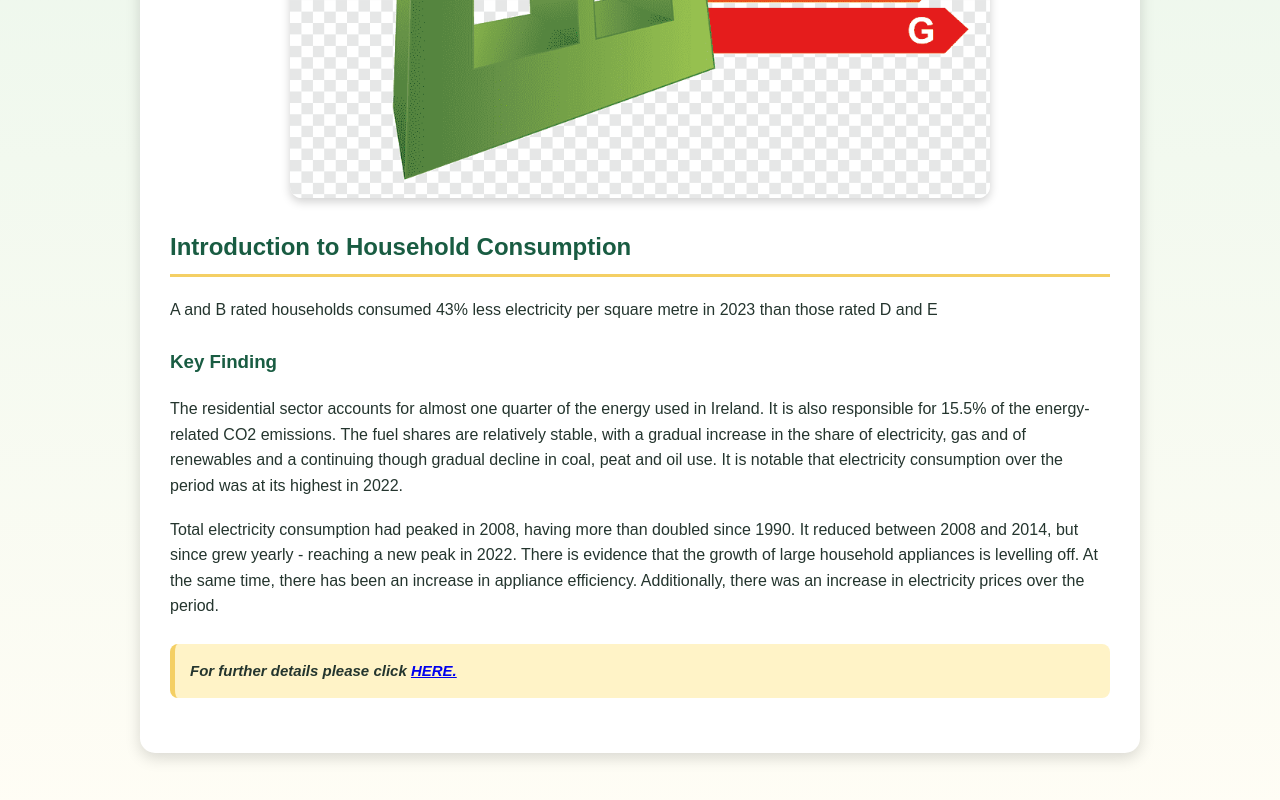
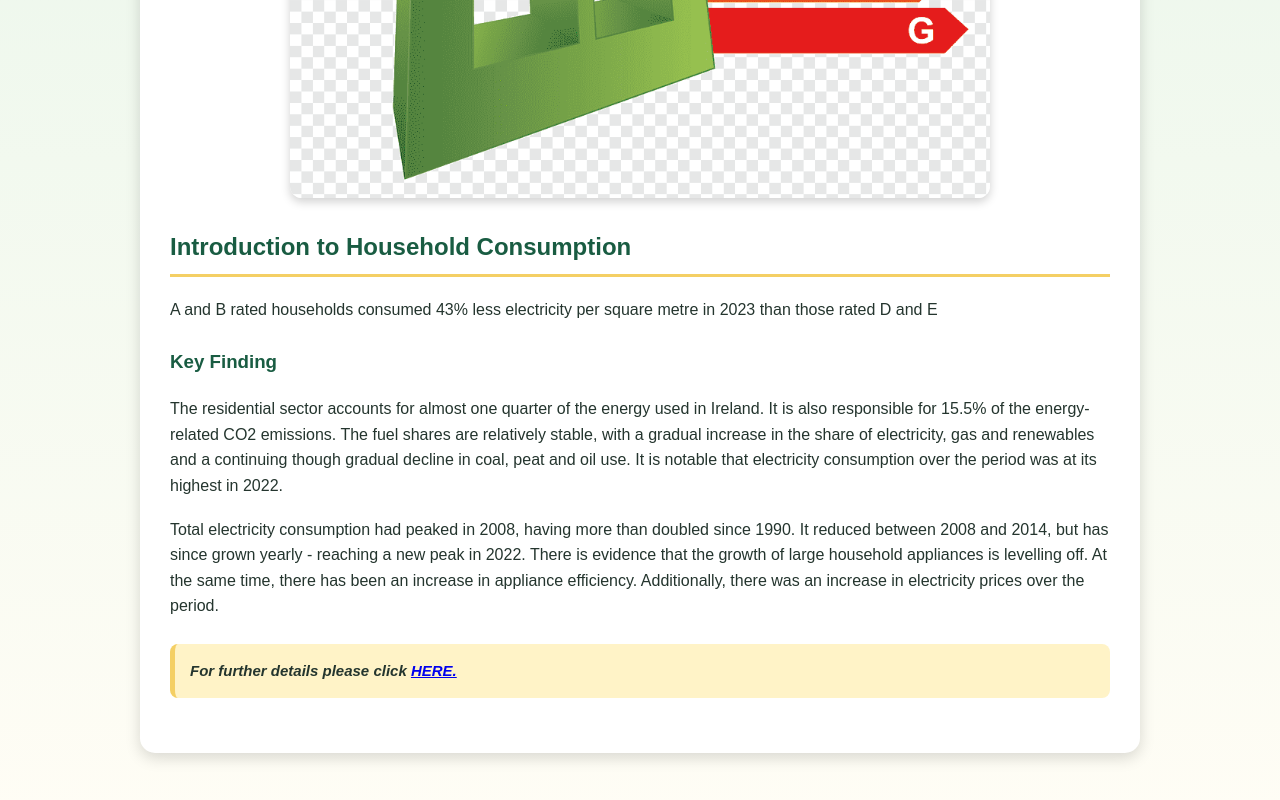
Before and after one commit to adelinavom/Home-Energy-Usage-In-Ireland, a plain HTML site: page energyUsage.html in a window 1280 px wide. Shown: the part 818-1618 px from the top of the page. Drawn offline with Linux system fonts and the light colour scheme.

Commit message:
Fix text errors on Energy Usage page
Corrected “HouseHolds” to “Households”.
Added the missing space in the image alt text.
Removed the unnecessary word “of” before “renewables”.
Corrected “but since grew yearly” to “but has since grown yearly”.

```diff
--- a/energyUsage.html
+++ b/energyUsage.html
@@ -21,14 +21,14 @@
 
 </nav>
 
-<h2> Types of Energy in HouseHolds</h2>
+<h2> Types of Energy in Households</h2>
 <ul>
 <li> Space Heating</li>
 <li> Water Heating</li>
 <li> Electric Appliances</li>
 </ul>
 
-<img src="images/houseEnergy.png" alt="Saving Energy within our homes.What is your home rating? Check it out " width="700">
+<img src="images/houseEnergy.png" alt="Saving Energy within our homes. What is your home rating? Check it out " width="700">
 
 <h2>Introduction to Household Consumption</h2>
 
@@ -36,9 +36,9 @@
 
 <h3>Key Finding</h3>
 
-<p>The residential sector accounts for almost one quarter of the energy used in Ireland. It is also responsible for 15.5% of the energy-related CO2 emissions. The fuel shares are relatively stable, with a gradual increase in the share of electricity, gas and of renewables and a continuing though gradual decline in coal, peat and oil use. It is notable that electricity consumption over the period was at its highest in 2022. </p>
+<p>The residential sector accounts for almost one quarter of the energy used in Ireland. It is also responsible for 15.5% of the energy-related CO2 emissions. The fuel shares are relatively stable, with a gradual increase in the share of electricity, gas and renewables and a continuing though gradual decline in coal, peat and oil use. It is notable that electricity consumption over the period was at its highest in 2022. </p>
 
-<p>Total electricity consumption had peaked in 2008, having more than doubled since 1990. It reduced between 2008 and 2014, but since grew yearly - reaching a new peak in 2022. There is evidence that the growth of large household appliances is levelling off. At the same time, there has been an increase in appliance efficiency. Additionally, there was an increase in electricity prices over the period.</p>
+<p>Total electricity consumption had peaked in 2008, having more than doubled since 1990. It reduced between 2008 and 2014, but has since grown yearly - reaching a new peak in 2022. There is evidence that the growth of large household appliances is levelling off. At the same time, there has been an increase in appliance efficiency. Additionally, there was an increase in electricity prices over the period.</p>
 
 
 <h5><i> For further details please click <a href="https://www.seai.ie/data-and-insights/seai-statistics/residential" >HERE.</a></i></h5>
```
